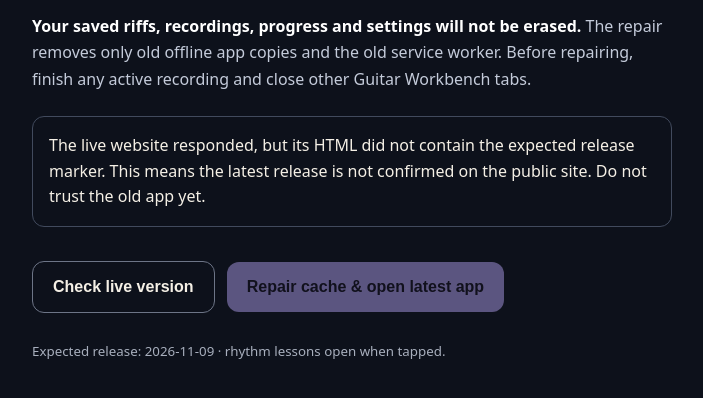
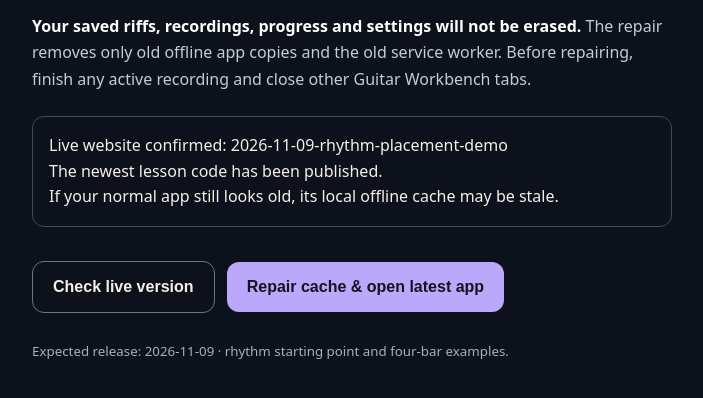
Before and after one commit to brandotaylor5-ctrl/Guitar-Ai-Coach, a website: page repair.html in a window 1280 px wide. Shown: the part 266-664 px from the top of the page, without its empty margins (288-991 px from the left). Drawn offline with Linux system fonts and the light colour scheme.

Commit message:
Release level-aware curriculum start and four-bar guided demo

```diff
--- a/repair.html
+++ b/repair.html
@@ -25,12 +25,12 @@ small{color:#a8afbd}ol{color:#c4cbda;line-height:1.7}
 <div id="status" role="status" aria-live="polite">Checking the live website…</div>
 <button id="check" class="secondary" type="button">Check live version</button>
 <button id="repair" type="button" disabled>Repair cache &amp; open latest app</button>
-<p><small>Expected release: 2026-11-09 · rhythm lessons open when tapped.</small></p>
+<p><small>Expected release: 2026-11-09 · rhythm starting point and four-bar examples.</small></p>
 </main>
 <script>
 (() => {
   'use strict';
-  const RELEASE = '2026-11-09-rhythm-click-fix';
+  const RELEASE = '2026-11-09-rhythm-placement-demo';
   const status = document.getElementById('status');
   const check = document.getElementById('check');
   const repair = document.getElementById('repair');
```
